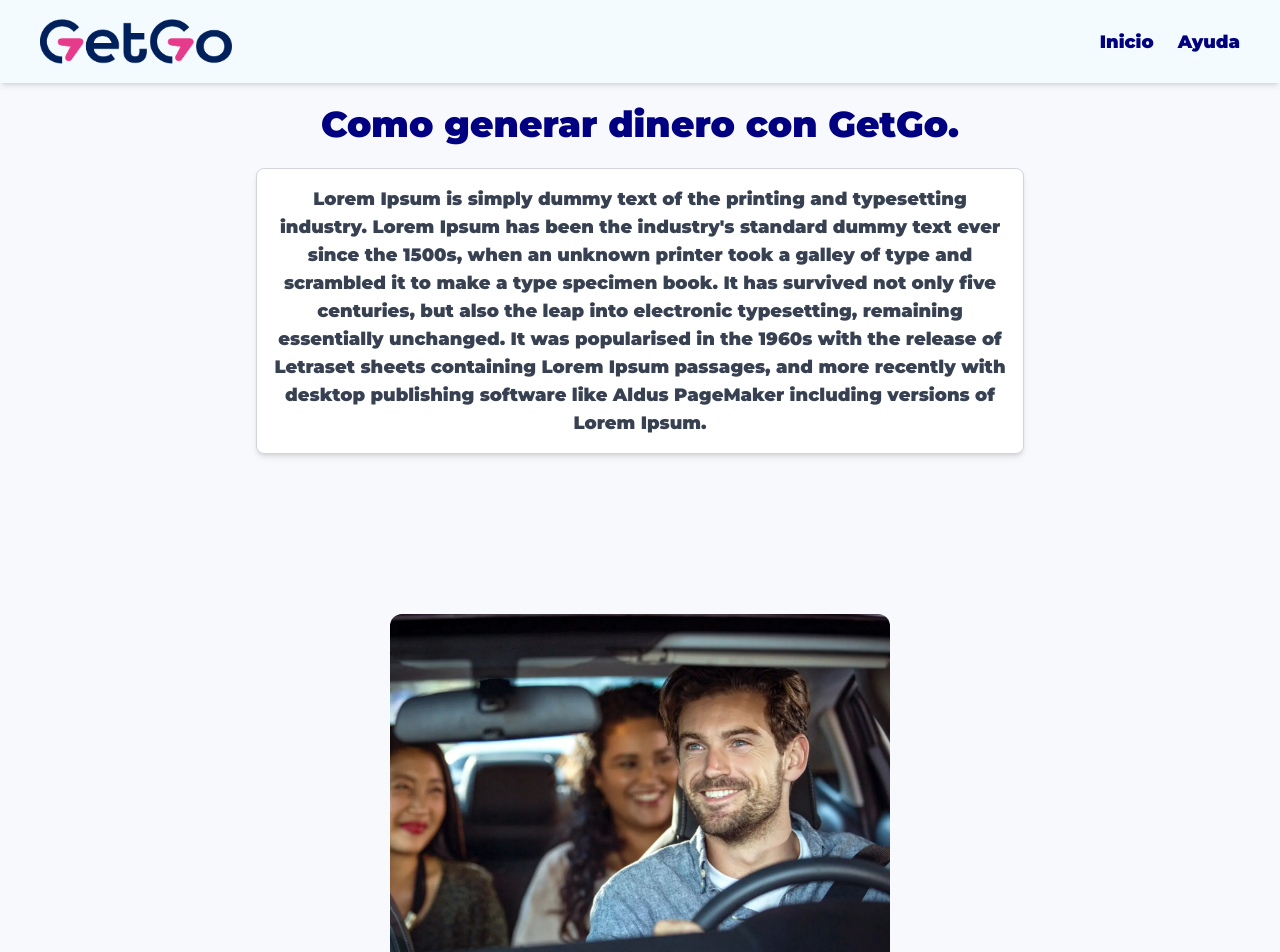
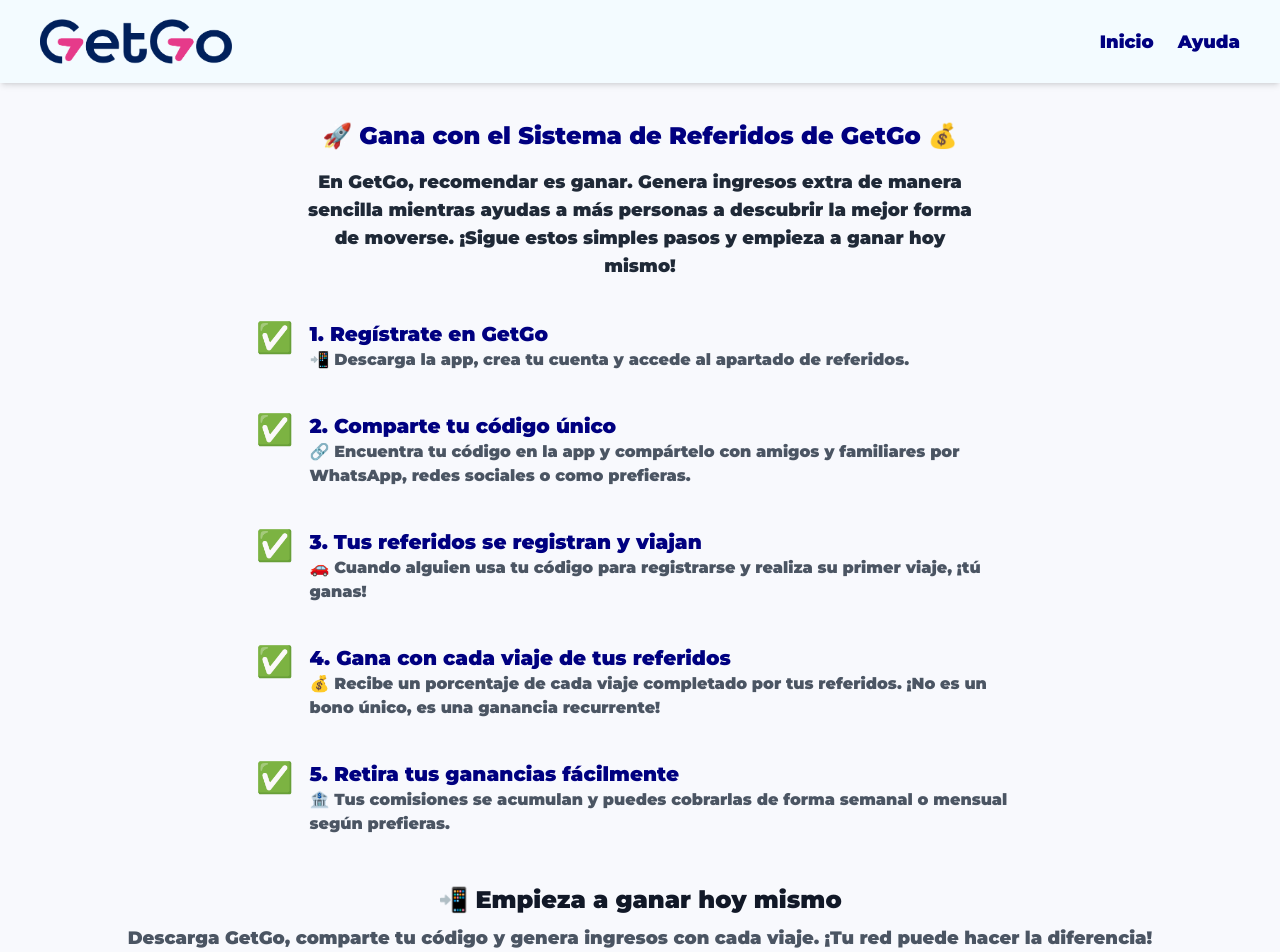
Before and after one commit to jsepulvedai1/GetgoPage, a Next.js app in the folder getgoweb/: page /nuestro-sistema in a window 1280 px wide. Shown: the top 952 px of the page. Built offline with nearby package versions, Linux system fonts and the light colour scheme.

Commit message:
add info to 'nuestro-sistema'

```diff
--- a/getgoweb/src/app/nuestro-sistema/page.tsx
+++ b/getgoweb/src/app/nuestro-sistema/page.tsx
@@ -16,35 +16,107 @@
         </header>
         {/* Sección Hero */}
         <br></br>
-            <section className="text-center py-20 px-8">
-                <h1 className="text-4xl md:text-4xl font-bold text-[#000080] leading-tight">
-                    Como generar dinero con GetGo.
-                </h1>
-                <div className="mt-6 bg-white text-gray-700 p-4 rounded-lg shadow-md max-w-3xl mx-auto border border-gray-300">
-                    <p className="text-lg font-normal">
-                        Lorem Ipsum is simply dummy text of the printing and typesetting industry. Lorem Ipsum has been the industry's
-                        standard dummy text ever since the 1500s, when an unknown printer took a galley of type and scrambled it to make
-                        a type specimen book. It has survived not only five centuries, but also the leap into electronic typesetting,
-                        remaining essentially unchanged. It was popularised in the 1960s with the release of Letraset sheets containing
-                        Lorem Ipsum passages, and more recently with desktop publishing software like Aldus PageMaker including versions
-                        of Lorem Ipsum.
+        <br />
+        <br />
+        <section className="mt-12 text-gray-800">
+          <h2 className="text-2xl font-bold text-center text-[#000080]">
+            🚀 Gana con el Sistema de Referidos de GetGo 💰
+          </h2>
+          <p className="mt-4 text-lg text-center max-w-2xl mx-auto">
+            En <span className="font-semibold">GetGo</span>, recomendar es
+            ganar. Genera ingresos extra de manera sencilla mientras ayudas a
+            más personas a descubrir la mejor forma de moverse. ¡Sigue estos
+            simples pasos y empieza a ganar hoy mismo!
+          </p>
+
+          <div className="mt-10 space-y-10 max-w-3xl mx-auto">
+            <div className="flex items-start gap-4">
+              <span className="text-3xl text-green-500">✅</span>
+              <div>
+                <h3 className="text-xl font-semibold text-[#000080]">
+                  1. Regístrate en GetGo
+                </h3>
+                <p className="text-gray-600">
+                  📲 Descarga la app, crea tu cuenta y accede al apartado de
+                  referidos.
+                </p>
+              </div>
+            </div>
+
+            <div className="flex items-start gap-4">
+              <span className="text-3xl text-green-500 text-[#000080]">✅</span>
+              <div>
+                <h3 className="text-xl font-semibold text-[#000080]">
+                  2. Comparte tu código único
+                </h3>
+                <p className="text-gray-600">
+                  🔗 Encuentra tu código en la app y compártelo con amigos y
+                  familiares por WhatsApp, redes sociales o como prefieras.
+                </p>
+              </div>
+            </div>
+
+            <div className="flex items-start gap-4">
+              <span className="text-3xl text-green-500">✅</span>
+              <div>
+                <h3 className="text-xl font-semibold text-[#000080]">
+                  3. Tus referidos se registran y viajan
+                </h3>
+                <p className="text-gray-600">
+                  🚗 Cuando alguien usa tu código para registrarse y realiza su
+                  primer viaje, ¡tú ganas!
+                </p>
+              </div>
+            </div>
+
+            <div className="flex items-start gap-4">
+              <span className="text-3xl text-green-500">✅</span>
+              <div>
+                <h3 className="text-xl font-semibold text-[#000080]">
+                  4. Gana con cada viaje de tus referidos
+                </h3>
+                <p className="text-gray-600">
+                  💰 Recibe un porcentaje de cada viaje completado por tus
+                  referidos. ¡No es un bono único, es una ganancia recurrente!
+                </p>
+              </div>
+            </div>
+
+            <div className="flex items-start gap-4">
+              <span className="text-3xl text-green-500">✅</span>
+              <div>
+                <h3 className="text-xl font-semibold text-[#000080]">
+                  5. Retira tus ganancias fácilmente
+                </h3>
+                <p className="text-gray-600">
+                  🏦 Tus comisiones se acumulan y puedes cobrarlas de forma
+                  semanal o mensual según prefieras.
+                </p>
+              </div>
+            </div>
+          </div>
+
+          <div className="mt-12 text-center">
+            <h3 className="text-2xl font-bold text-gray-900">
+              📲 Empieza a ganar hoy mismo
+            </h3>
+            <p className="mt-2 text-lg text-gray-600">
+              Descarga GetGo, comparte tu código y genera ingresos con cada
+              viaje. ¡Tu red puede hacer la diferencia!
             </p>
           </div>
         </section>
+
         <section className="flex flex-col items-center text-center py-10 px-6">
           <div className="grid grid-cols-1 md:grid-cols-2 gap-6 mt-10 max-w-5xl">
             <div className="relative flex justify-center md:col-span-2">
-                        <Image
-                            src="/images/im4.png"
-                            alt="Fotógrafa en coche"
-                            width={500}
-                            height={300}
-                            className="rounded-xl"
-                        />
+              <video width="600" controls>
+                <source src="/video.mp4" type="video/mp4" />
+                Tu navegador no soporta la etiqueta de video.
+              </video>
             </div>
           </div>
         </section>
-
 
         <footer className="bg-[#000080] text-white py-8 px-6 md:px-12 rounded-t-3xl text-center">
           <div className="mb-6">
```
Also changed, not shown: getgoweb/public/images/back.png (added), 1 other file (tests, documents, lock files or other folders). Lines whose indentation alone changed are shown as unchanged.
